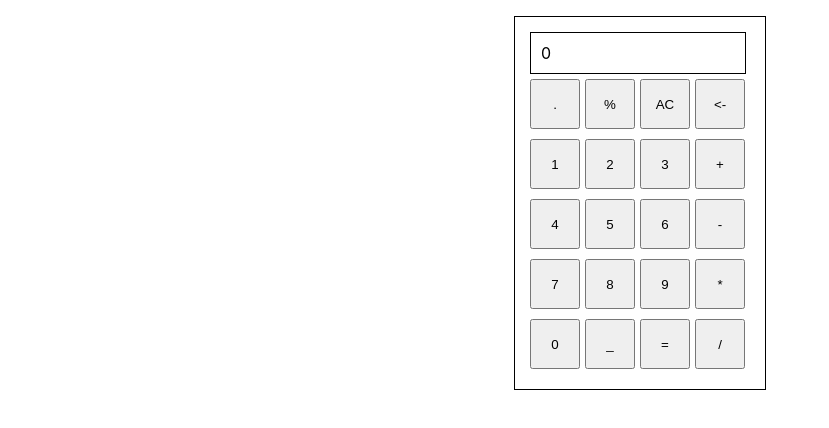
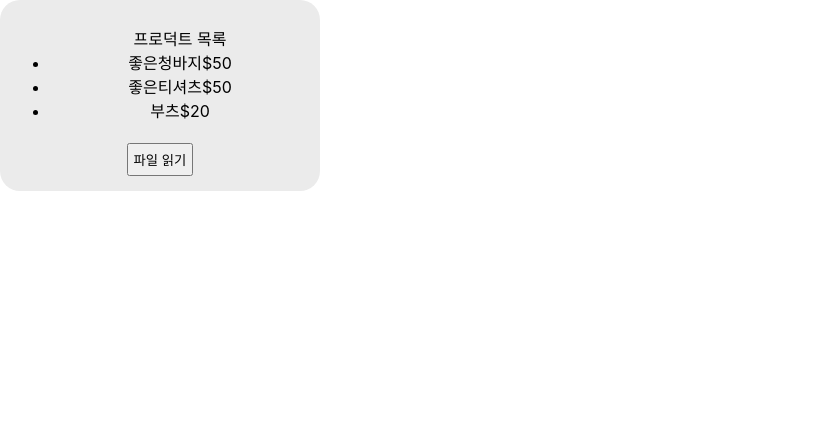
Before and after one commit to JeongSunghan/React-basic-letcutre-2024.03, a React (Create React App) app: page / in a window 1280 px wide. Shown: the top 428 px of the page, without its empty margins (0-829 px from the left). Built offline with nearby package versions, Linux system fonts and the light colour scheme.

Commit message:
React LifeCycle

```diff
--- /dev/null
+++ b/public/data/products.json
@@ -0,0 +1,14 @@
+[
+  {
+    "name": "좋은청바지",
+    "price": "$50"
+  },
+  {
+    "name": "좋은티셔츠",
+    "price": "$50"
+  },
+  {
+    "name": "부츠",
+    "price": "$20"
+  }
+]
--- /dev/null
+++ b/src/apps/App08_lifecycle.jsx
@@ -0,0 +1,52 @@
+// lifeCycle = 생명주기 메서드
+//컴포넌트가 브라우저상에 나타나고, 업데이트되고, 사라지게 될 때 호출되는 메서드
+import { useEffect, useState } from 'react';
+import './App.css';
+
+
+function App() {
+  const [products, setProducts] = useState([]);     //빈 array 생성
+  const [checked, setChecked] = useState(false);
+  const handleFile = () => {
+    fetch('data/products.json')   //파일을 읽음
+      .then(res => res.json())         // JSON parsing
+      .then(data => {
+        console.log('데이터를 네트워크에 받아옴')
+        console.log(data);
+        setProducts(data);
+      });
+  }
+  useEffect(() => {
+    fetch('data/products.json')
+      .then(res => res.json())
+      .then(data => {
+        console.log('데이터를 네트워크에 받아옴')
+        console.log(data);
+        setProducts(data);
+      });
+    return () => {
+      console.log('죽을 때 마지막으로 실행되어야 하는 코드');
+    }
+
+  }, []);     // }, []); => 최초 1번 실행 = checked가 true일 때(변화했을 때)
+
+  return (
+    <div className='card'>
+      {/* products 목록 가져오기 */}
+      <ul>프로덕트 목록
+        {
+          products.map((product, index) => (
+            <li key={index}>
+              {product.name}
+              {product.price}
+            </li>
+          ))
+        }
+      </ul>
+
+      <button onClick={handleFile}>파일 읽기</button>
+    </div>
+  );
+}
+
+export default App;
--- a/src/index.jsx
+++ b/src/index.jsx
@@ -1,7 +1,7 @@
 import React from 'react';
 import ReactDOM from 'react-dom/client';
 import './index.css';
-import App from './apps/Ex_calculatorRe';
+import App from './apps/App08_lifecycle';
 import reportWebVitals from './reportWebVitals';
 
 const root = ReactDOM.createRoot(document.getElementById('root'));
```
Also changed, not shown: src/components/User2.jsx (+10 -7 lines), src/styles/Home.module.css (+4 -6 lines).
